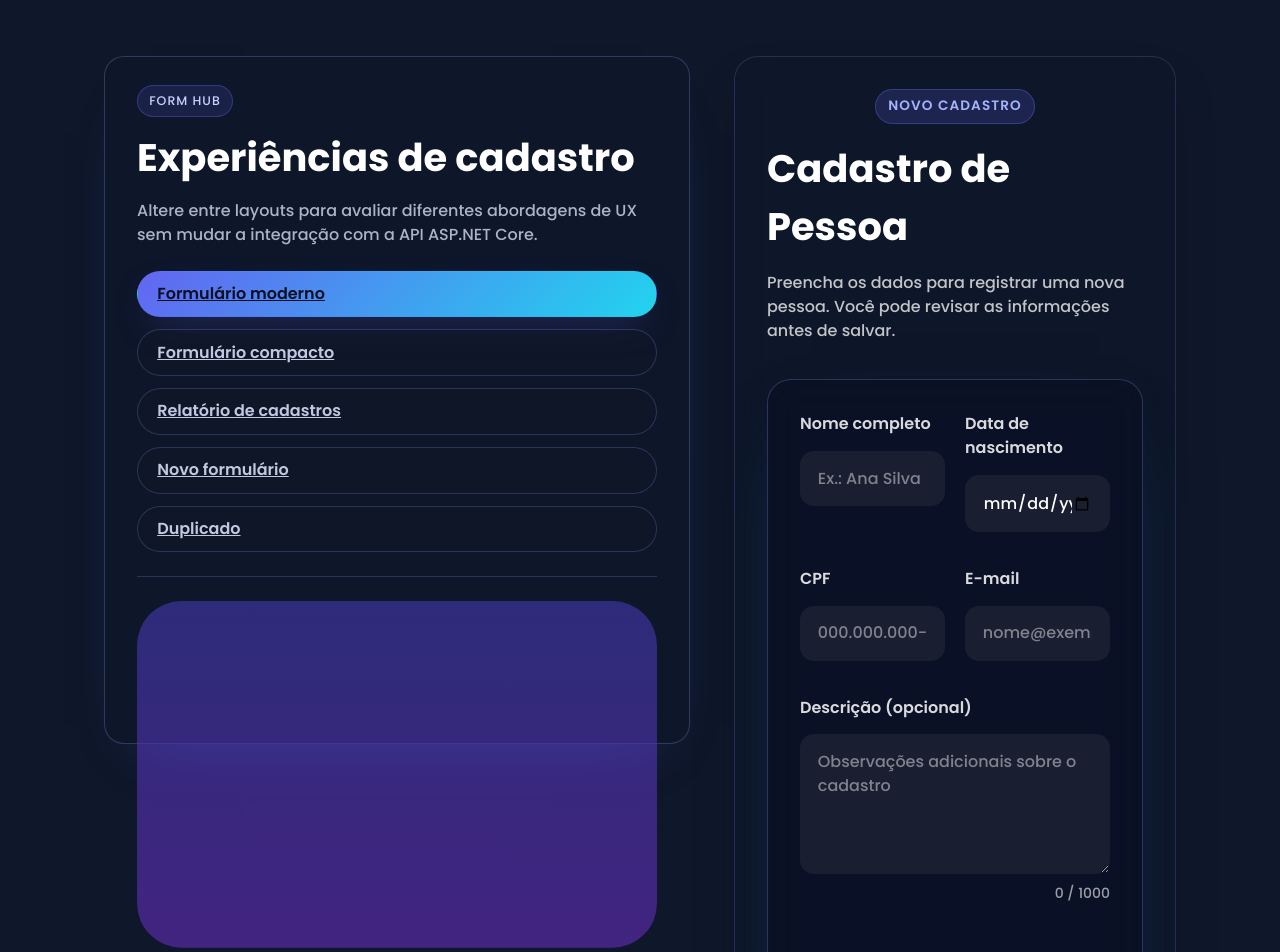
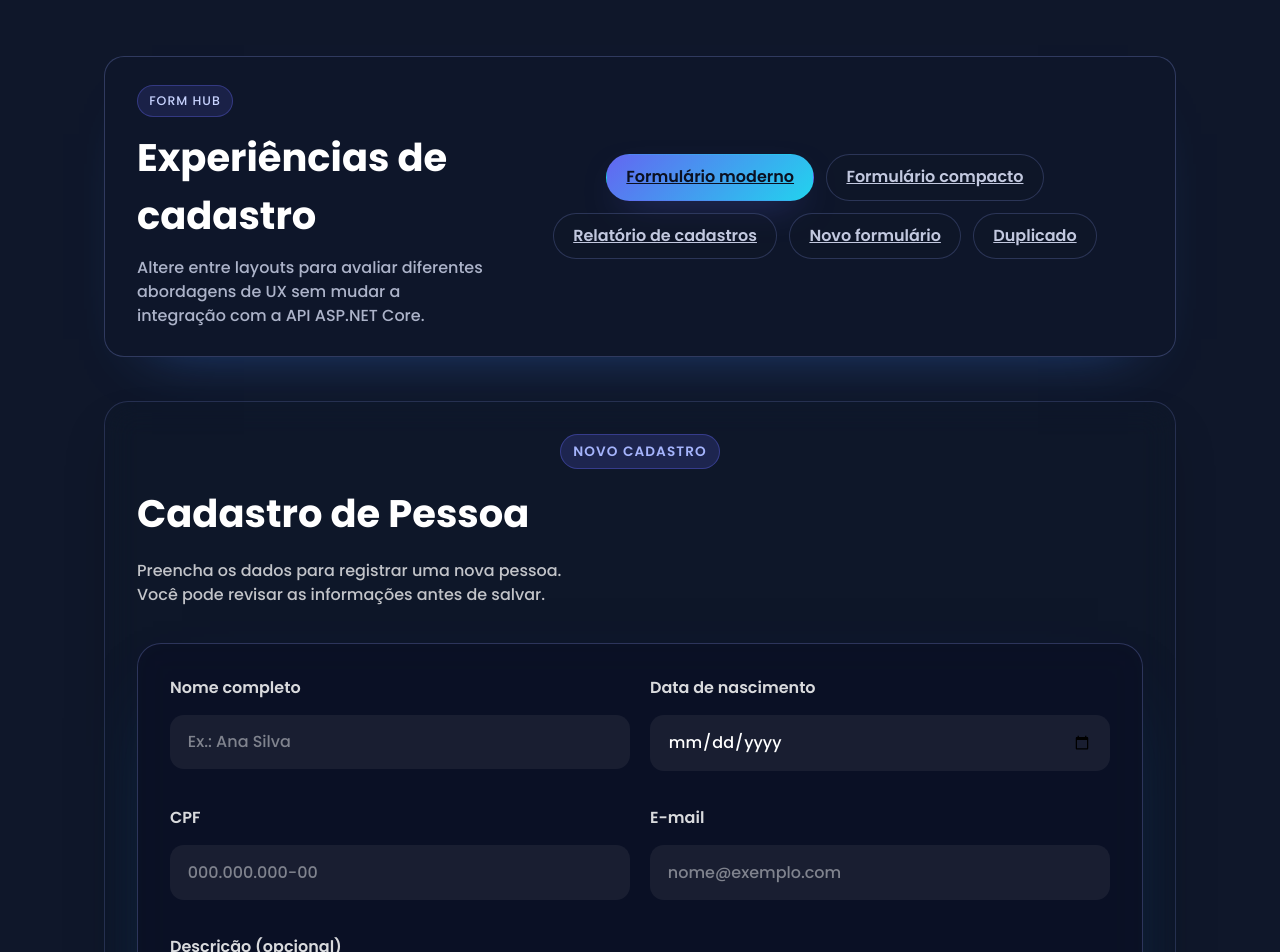
Before and after one commit to miltonlima/reactvite-app, a React (Vite) app: page / in a window 1280 px wide. Shown: the top 952 px of the page. Built offline with nearby package versions, Linux system fonts and the light colour scheme.

Commit message:
melhora de layout

```diff
--- a/src/App.css
+++ b/src/App.css
@@ -4,17 +4,16 @@
   padding: 3.5rem 1.5rem;
 }
 
-.app-layout {
+.app-shell {
   display: flex;
-  flex-direction: row;
-  align-items: flex-start;
+  flex-direction: column;
   gap: 2.75rem;
 }
 
-.sidebar {
+.app-header {
   display: flex;
   flex-direction: column;
-  height: calc(100vh - 7rem);
+  text-align: center;
   gap: 1.5rem;
   background: rgba(15, 23, 42, 0.45);
   flex-shrink: 0;
@@ -25,7 +24,8 @@
 }
 
 .brand {
-  display: grid;
+  display: flex;
+  flex-direction: column;
   gap: 0.75rem;
 }
 
@@ -55,9 +55,10 @@
 
 .nav-links {
   display: flex;
-  flex-direction: column;
+  flex-wrap: wrap;
   gap: 0.75rem;
-  align-items: stretch;
+  align-items: center;
+  justify-content: center;
 }
 
 .nav-link {
@@ -85,21 +86,10 @@
   box-shadow: 0 14px 38px -18px rgba(99, 102, 241, 0.7);
 }
 
-.sidebar-asset {
-  margin-top: auto;
-  padding-top: 1.5rem;
-  border-top: 1px solid rgba(148, 163, 255, 0.2);
-}
-
-.sidebar-asset svg {
-  display: block;
-  opacity: 0.6;
-  filter: saturate(0.8);
-}
-
 .content {
   display: flex;
   flex-grow: 1;
+  width: 100%;
 }
 
 .content-card {
@@ -115,6 +105,19 @@
   .content-card {
     backdrop-filter: blur(16px);
   }
+}
+
+.textarea-wrapper {
+  position: relative;
+}
+
+.char-counter {
+  position: absolute;
+  bottom: 8px;
+  right: 12px;
+  font-size: 0.75rem;
+  color: rgba(255, 255, 255, 0.45);
+  pointer-events: none;
 }
 
 .modern-form {
@@ -986,4 +989,11 @@
   .hero p {
     margin-left: 0;
   }
+
+  .app-header {
+    flex-direction: row;
+    align-items: center;
+    justify-content: space-between;
+    text-align: left;
+  }
 }
--- a/src/App.jsx
+++ b/src/App.jsx
@@ -8,8 +8,8 @@ import './App.css'
 
 function App() {
   return (
-    <div className="app-layout">
-      <aside className="sidebar">
+    <div className="app-shell">
+      <header className="app-header">
         <div className="brand">
           <span className="brand-badge">Form hub</span>
           <h1>Experiências de cadastro</h1>
@@ -61,24 +61,7 @@ function App() {
             Duplicado
           </NavLink>
         </nav>
-        <div className="sidebar-asset">
-          <svg
-            width="100%"
-            viewBox="0 0 210 140"
-            fill="none"
-            xmlns="http://www.w3.org/2000/svg"
-            aria-hidden="true"
-          >
-            <rect width="210" height="140" rx="18" fill="url(#asset-gradient)" />
-            <defs>
-              <linearGradient id="asset-gradient" x1="105" y1="0" x2="105" y2="140" gradientUnits="userSpaceOnUse">
-                <stop stopColor="#4338CA" />
-                <stop offset="1" stopColor="#6D28D9" />
-              </linearGradient>
-            </defs>
-          </svg>
-        </div>
-      </aside>
+      </header>
 
       <main className="content">
         <div className="content-card">
```
Also changed, not shown: src/assets/Capturar.JPG (deleted).
